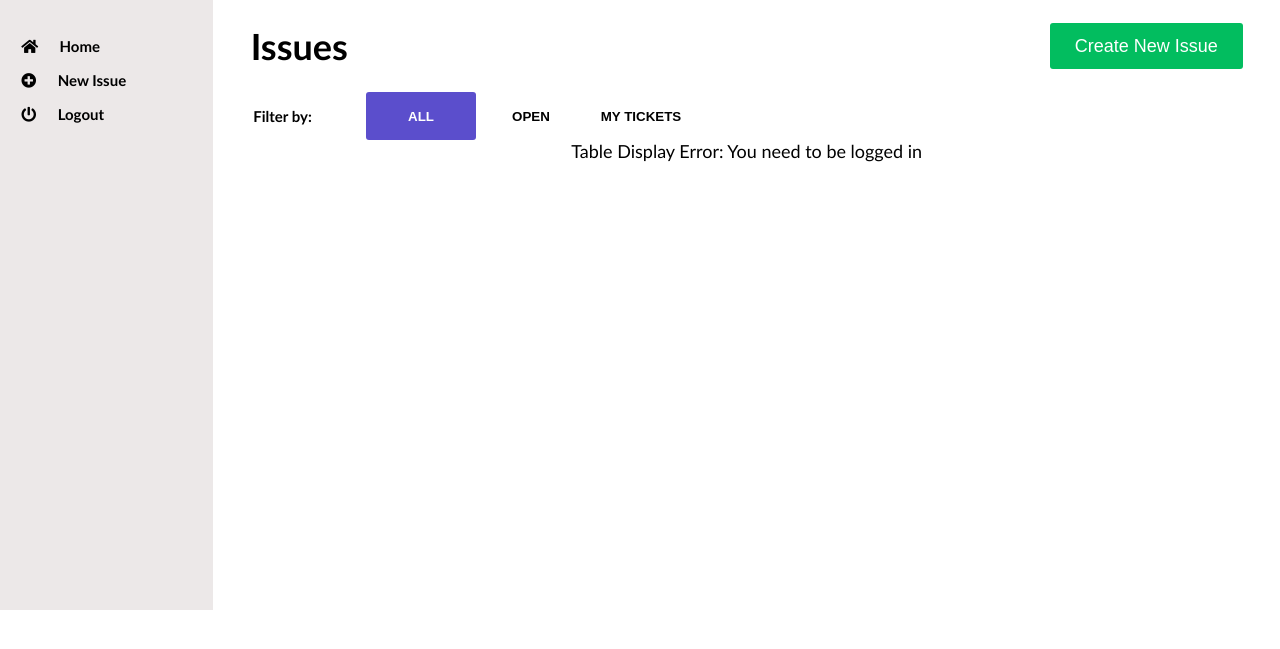
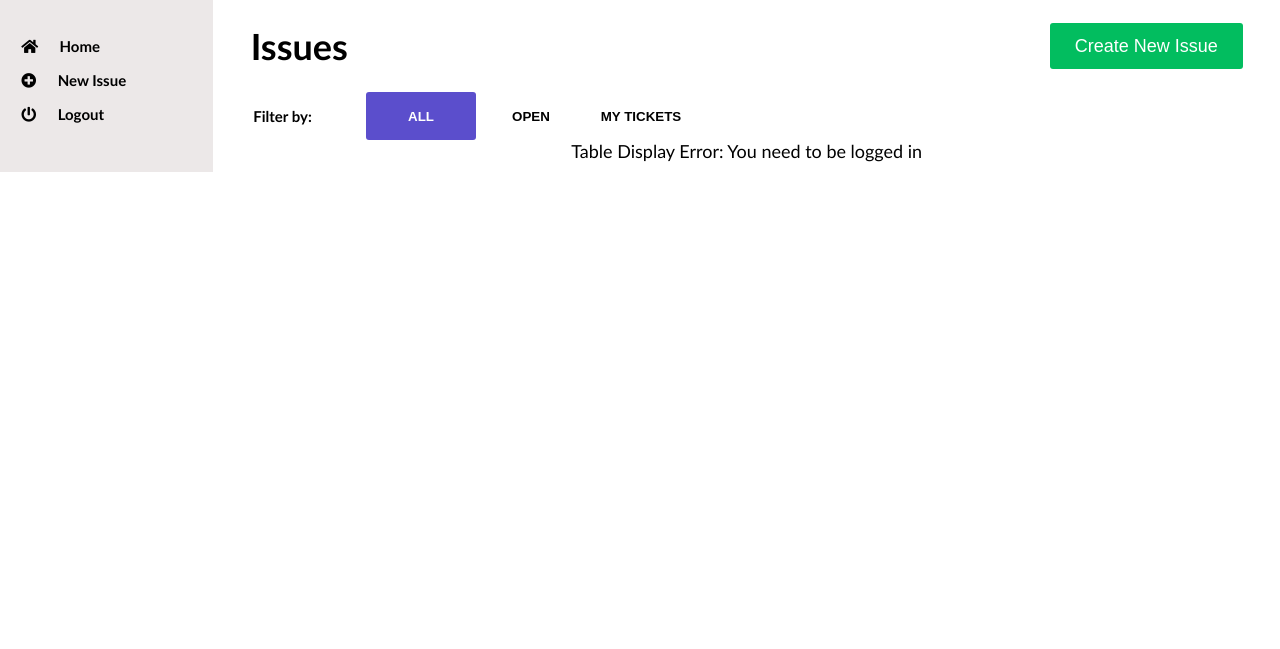
Before and after one commit to palmer-matthew/info2180-project2, a PHP site: page /pages/home.php in a window 1280 px wide. Shown: the part 80-729 px from the top of the page. Run offline with PHP 8.4, Linux system fonts and the light colour scheme.

Commit message:
Slight Fixes

```diff
--- a/js/addissue.js
+++ b/js/addissue.js
@@ -65,7 +65,7 @@
             }).then(response => {
                 return response.text();
             }).then(data => {
-
+                window.location.href = "./home.php";
             }).catch (error => {
                 console.log(error);
             })
--- a/js/viewissue.js
+++ b/js/viewissue.js
@@ -26,7 +26,7 @@
             }).then(response => {
                 return response.text();
             }).then(data => {
-
+                window.location.href = "./home.php";
             })
         })
 
@@ -42,7 +42,7 @@
             }).then(response => {
                 return response.text();
             }).then(data => {
-
+                window.location.href = "./home.php";
             })
         })
     })
--- a/styles/adduser.css
+++ b/styles/adduser.css
@@ -35,14 +35,16 @@
 .container{
     display: grid;
     grid-template-columns: 1fr 5fr;
-    grid-template-rows: 30vh;
 }
 
+.home {
+    height: 100%;
+}
 .sidebox {
     display: flex;
     background:rgb(236, 232, 232);
     padding-top: 10px;
-    height:600px;
+    height: 100%;
 }
 
 .sidebox ul {
@@ -208,6 +210,7 @@
 }
 table{
     margin-top: 50px;
+    margin-bottom: 50px;
     border-collapse: collapse;
     width: 95%;
 }
```
